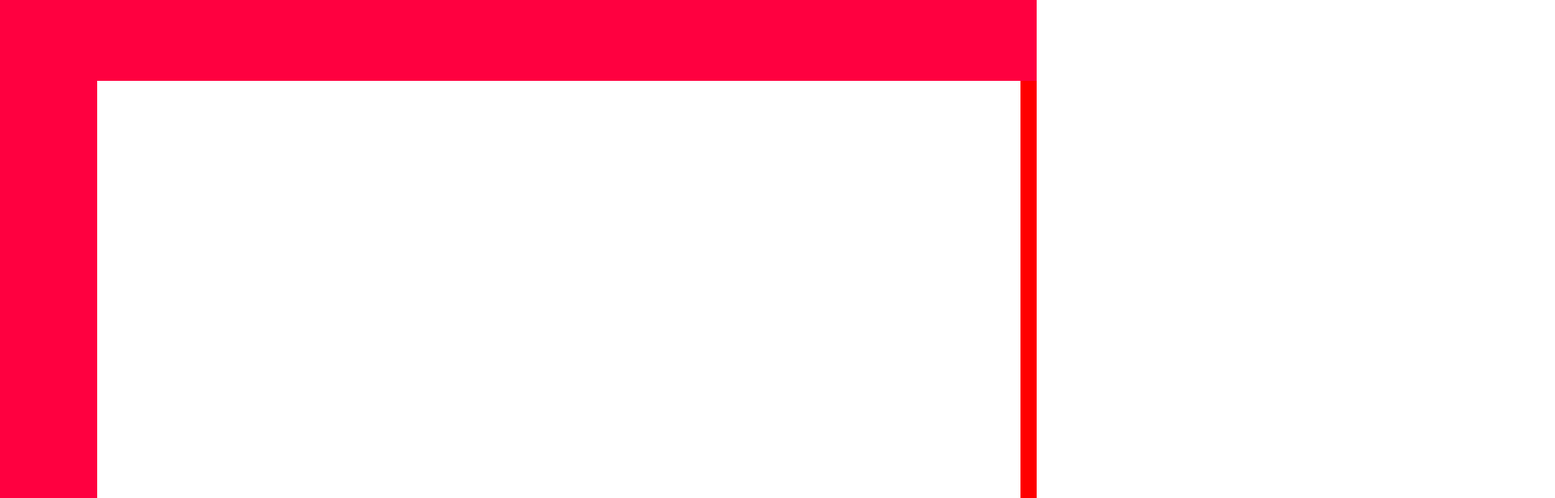
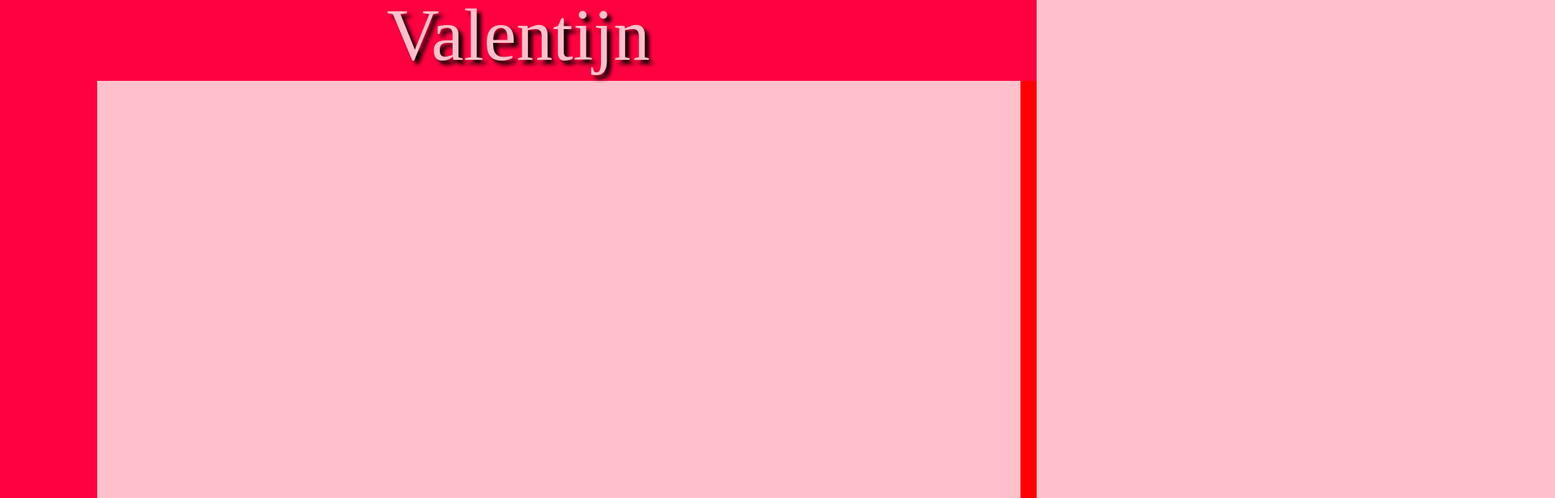
Before and after one commit to Samboterham/lovetester, a plain HTML site: page index.html in a window 1280 px wide. Shown: the top 616 px of the page at 81% size, 1920 px wide, since content can reach past the window. Drawn offline with nearby package versions, Linux system fonts and the light colour scheme.

Commit message:
text en achtergrond

```diff
--- a/index.html
+++ b/index.html
@@ -5,17 +5,25 @@
     <meta name="viewport" content="width=device-width, initial-scale=1.0">
     <title>HeartHackers</title>
     <link rel="stylesheet" href="style.css">
+        <link
+          rel="stylesheet"
+          href="https://cdnjs.cloudflare.com/ajax/libs/animate.css/4.1.1/animate.min.css"
+        />
 </head>
+
 <body>
     <script defer src="main.js"></script>
     <div id="topborder"></div>
     <div id="leftborder"></div>
     <div id="rightborder"></div>
     <div id="bottomborder"></div>
+    <div class="animate__animated animate__bounce">Valentijn</div>
+    <button type="button">Click Me!</button>
+
 
 
 </div>
-<img src="assets/redbanner.png" alt="top banner">
+
 </div>
 
 </body>
--- a/style.css
+++ b/style.css
@@ -1,14 +1,19 @@
+body{
+    background-color: pink;
+}
+
 #topborder {
     background-color: rgb(255, 0, 64);
     width: 100%;
     height: 100px;
-    position: fixed;
+    position: absolute;
     top: 0;
     left: 0;
     z-index: 1000;
     display: flex;
     justify-content: center;
     align-items: center;
+    z-index: 1;
 }
 
 #leftborder {
@@ -18,6 +23,7 @@
     position: fixed;
     left: 0;
     top: 100px;
+
 }
 
 #rightborder {
@@ -46,3 +52,27 @@
     margin: 0 auto;
     font-size: 100px;
 }
+
+.animate__animated{
+    width: 100%;
+    text-align: center;
+    font-size: 90px;
+    z-index: 100;
+    position: absolute;
+    left: 0;
+    top: -8px;;
+    padding-top:0px;
+    color:pink;
+    text-shadow: 5px 5px 5px black;
+
+}
+
+.button{
+    width: 100%;
+    font-size: 90px;
+    z-index: 1000;
+    position: absolute;
+    left: 0;
+    top: 0px;;
+    padding-top:0px;
+}
```
